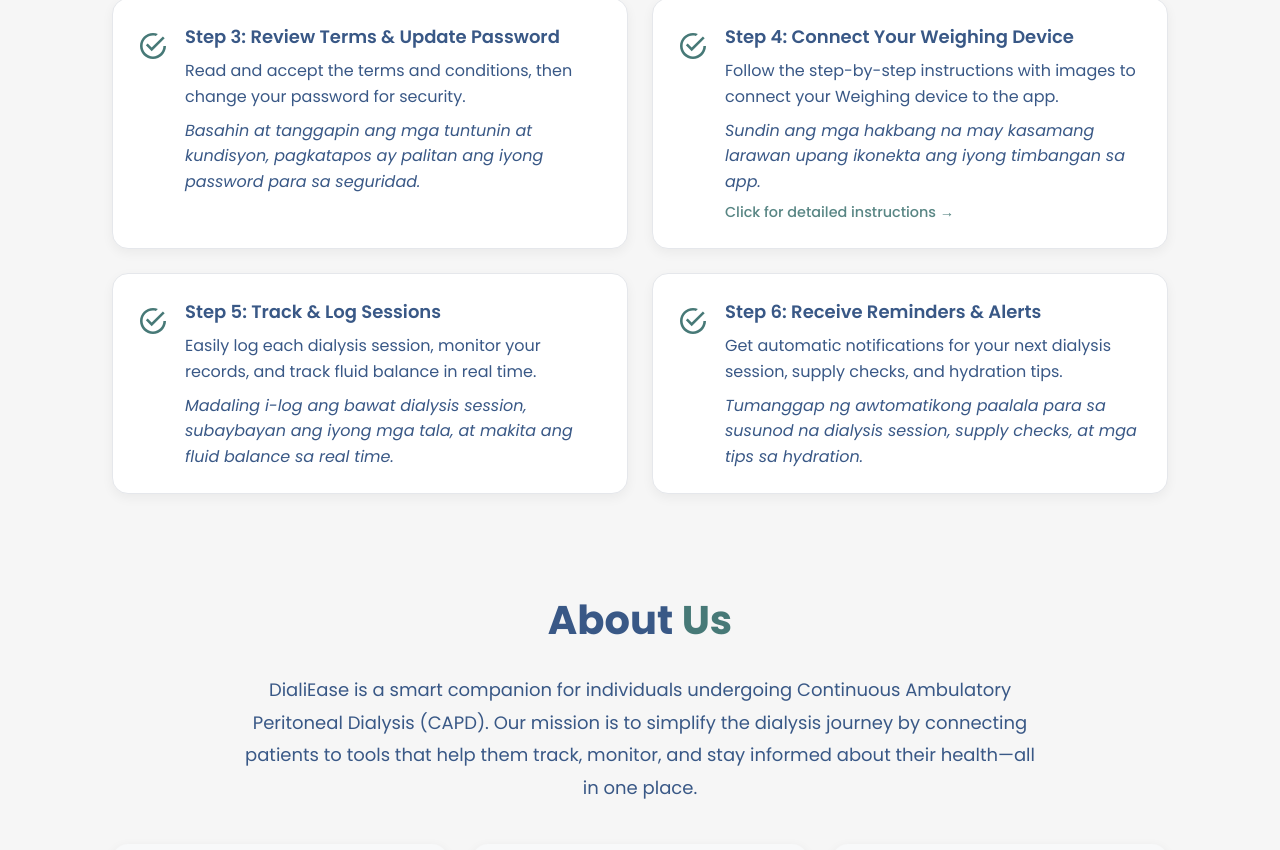
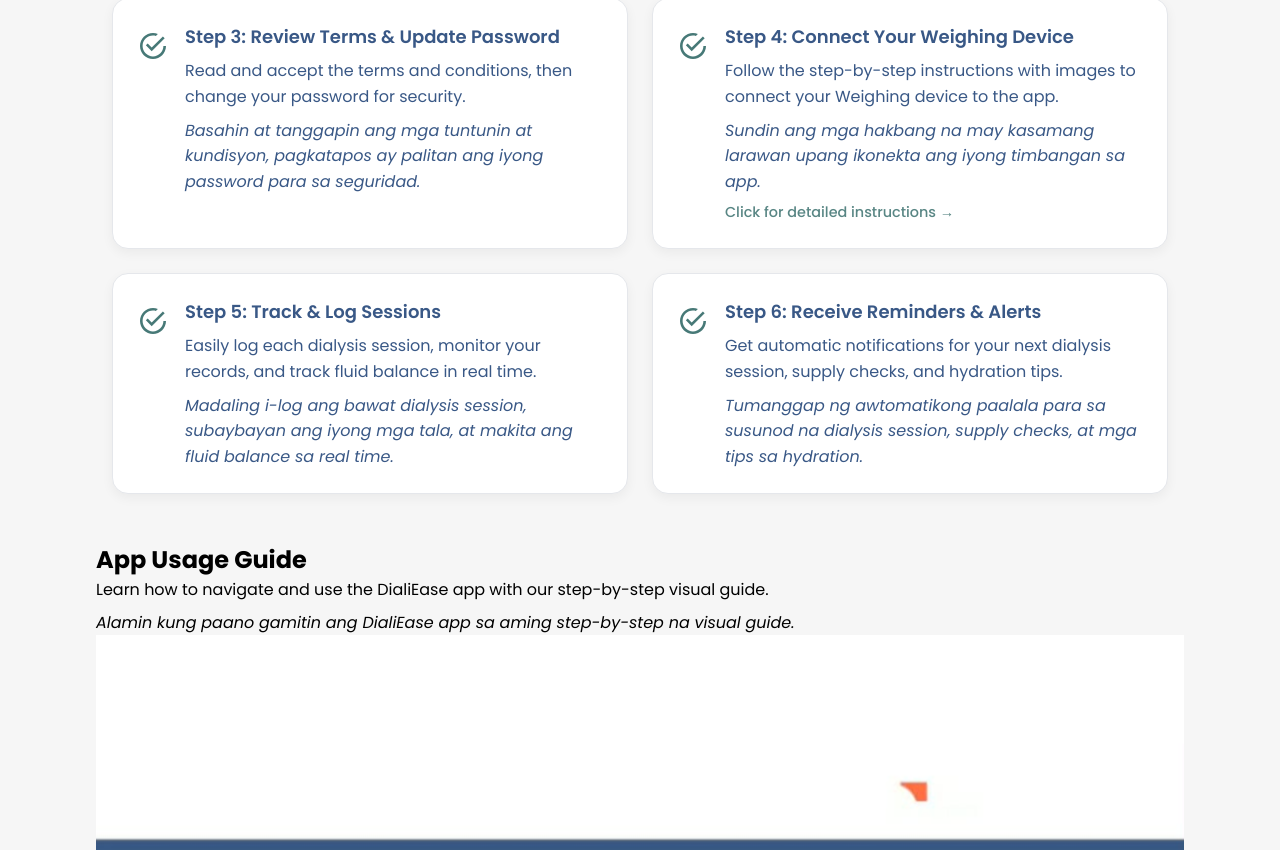
Before and after one commit to rhizzamae18/landingpage, a React (Create React App) app: page / in a window 1280 px wide. Shown: the part 1947-2797 px from the top of the page. Built offline with nearby package versions, Linux system fonts and the light colour scheme; a web font is replaced by a local one.

Commit message:
Update App.js

```diff
--- a/src/App.js
+++ b/src/App.js
@@ -1,5 +1,6 @@
 import "./App.css";
 import About from "./Components/About";
+import AppUsageGuide from "./Components/AppUsageGuide";
 import ContactUs from "./Components/ContactUs";
 import Features from "./Components/Features";
 import Home from "./Components/Home";
@@ -15,10 +16,12 @@
       <Home />
       <Features />
       <Work />
+      <AppUsageGuide />
       {/* <IoTConnectionGuide /> */}
       <About />
       <OurTeam />
       <ContactUs />
+
     </div>
   );
 }
```
